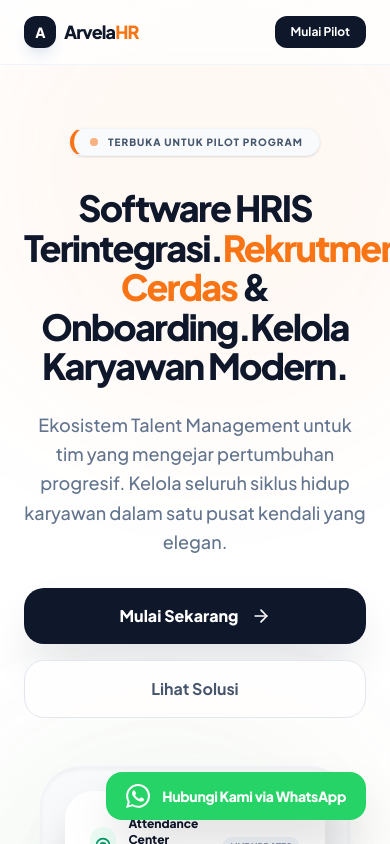
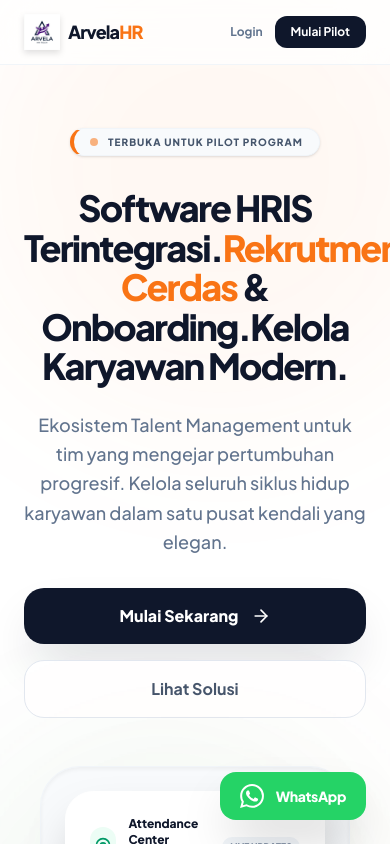
Before and after one commit to RayyanFv/arvela, a Next.js app: page / in a window 390 px wide. Shown: the top 844 px of the page. Built offline with nearby package versions, Linux system fonts and the light colour scheme.

Commit message:
enhance footer

```diff
--- a/src/app/page.jsx
+++ b/src/app/page.jsx
@@ -110,9 +110,7 @@
         <nav className="fixed top-0 left-0 right-0 z-50 bg-white/70 backdrop-blur-xl border-b border-slate-100">
             <div className="max-w-7xl mx-auto px-6 h-16 md:h-20 flex items-center justify-between">
                 <div className="flex items-center gap-2 md:gap-3">
-                    <div className="w-8 h-8 md:w-9 md:h-9 bg-slate-900 rounded-xl flex items-center justify-center shadow-lg shadow-slate-200">
-                        <span className="text-white font-black text-sm md:text-base tracking-tighter italic">A</span>
-                    </div>
+                    <img src="/arvela-logo.png" alt="Arvela HR Logo" className="w-9 h-9 md:w-11 md:h-11 object-contain drop-shadow-md" />
                     <span className="text-slate-900 font-black text-lg md:text-xl tracking-tighter">Arvela<span className="text-primary">HR</span></span>
                 </div>
                 <div className="hidden md:flex items-center gap-10 text-[13px] font-bold text-slate-500">
@@ -121,7 +119,7 @@
                     <a href="#harga" className="hover:text-primary transition-colors">Harga</a>
                 </div>
                 <div className="flex items-center gap-3 md:gap-4">
-                    <Link href="/login" className="text-xs md:text-sm font-bold text-slate-500 hover:text-slate-900 transition-colors hidden sm:block">
+                    <Link href="/login" className="text-xs md:text-sm font-bold text-slate-500 hover:text-slate-900 transition-colors">
                         Login
                     </Link>
                     <a href="#pilot" className="bg-slate-900 hover:bg-slate-800 text-white font-bold text-xs md:text-sm px-4 md:px-6 py-2 md:py-3 rounded-xl md:rounded-2xl transition-all hover:shadow-xl hover:-translate-y-0.5 active:translate-y-0">
@@ -498,9 +496,7 @@
                 <div className="max-w-7xl mx-auto grid grid-cols-1 md:grid-cols-2 lg:grid-cols-4 gap-12 md:gap-20">
                     <div className="lg:col-span-2">
                         <div className="flex items-center gap-3 mb-6">
-                            <div className="w-9 h-9 bg-slate-900 rounded-xl flex items-center justify-center">
-                                <span className="text-white font-black text-base italic">A</span>
-                            </div>
+                            <img src="/arvela-logo.png" alt="Arvela HR Logo" className="w-10 h-10 object-contain grayscale opacity-80 hover:grayscale-0 hover:opacity-100 transition-all" />
                             <span className="text-slate-900 font-black text-xl tracking-tighter">Arvela<span className="text-primary">HR</span></span>
                         </div>
                         <p className="text-slate-500 font-bold text-sm max-w-sm mb-6 leading-relaxed">Platform Talent Management untuk Tim HR Modern yang ingin bergerak cepat dan berbasis data.</p>
@@ -512,9 +508,18 @@
                     <div>
                         <p className="text-slate-900 font-black text-[11px] mb-6 uppercase tracking-[0.2em]">Ikuti Kami</p>
                         <div className="flex gap-4">
-                            <a href="https://facebook.com/arvelahr" className="w-10 h-10 bg-slate-50 rounded-xl flex items-center justify-center text-slate-400 hover:text-primary hover:bg-white hover:shadow-lg transition-all border border-slate-100 italic font-black text-xs">Fb</a>
-                            <a href="https://linkedin.com/company/arvela" className="w-10 h-10 bg-slate-50 rounded-xl flex items-center justify-center text-slate-400 hover:text-primary hover:bg-white hover:shadow-lg transition-all border border-slate-100 italic font-black text-xs">In</a>
-                            <a href="https://instagram.com/arvela" className="w-10 h-10 bg-slate-50 rounded-xl flex items-center justify-center text-slate-400 hover:text-primary hover:bg-white hover:shadow-lg transition-all border border-slate-100 italic font-black text-xs">Ig</a>
+                            <a href="https://instagram.com/aicareer.id" target="_blank" rel="noopener noreferrer" className="w-10 h-10 bg-slate-50 rounded-xl flex items-center justify-center hover:bg-white hover:shadow-lg transition-all border border-slate-100 group" title="Instagram">
+                                <img src="https://cdn.simpleicons.org/instagram/94a3b8" alt="Instagram" className="w-5 h-5 group-hover:hidden" />
+                                <img src="https://cdn.simpleicons.org/instagram/E4405F" alt="Instagram" className="w-5 h-5 hidden group-hover:block" />
+                            </a>
+                            <a href="https://tiktok.com/@aicareer.id" target="_blank" rel="noopener noreferrer" className="w-10 h-10 bg-slate-50 rounded-xl flex items-center justify-center hover:bg-white hover:shadow-lg transition-all border border-slate-100 group" title="TikTok">
+                                <img src="https://cdn.simpleicons.org/tiktok/94a3b8" alt="TikTok" className="w-5 h-5 group-hover:hidden" />
+                                <img src="https://cdn.simpleicons.org/tiktok/000000" alt="TikTok" className="w-5 h-5 hidden group-hover:block" />
+                            </a>
+                            <a href="https://wa.me/6285727627146" target="_blank" rel="noopener noreferrer" className="w-10 h-10 bg-slate-50 rounded-xl flex items-center justify-center hover:bg-white hover:shadow-lg transition-all border border-slate-100 group" title="WhatsApp">
+                                <img src="https://cdn.simpleicons.org/whatsapp/94a3b8" alt="WhatsApp" className="w-5 h-5 group-hover:hidden" />
+                                <img src="https://cdn.simpleicons.org/whatsapp/25D366" alt="WhatsApp" className="w-5 h-5 hidden group-hover:block" />
+                            </a>
                         </div>
                         <div className="mt-8">
                             <p className="text-slate-900 font-black text-[11px] mb-4 uppercase tracking-[0.2em]">Kontak</p>
@@ -544,7 +549,10 @@
                     <svg className="w-6 h-6 fill-white" viewBox="0 0 24 24">
                         <path d="M17.472 14.382c-.297-.149-1.758-.867-2.03-.967-.273-.099-.471-.148-.67.15-.197.297-.767.966-.94 1.164-.173.199-.347.223-.644.075-.297-.15-1.255-.463-2.39-1.475-.883-.788-1.48-1.761-1.653-2.059-.173-.297-.018-.458.13-.606.134-.133.298-.347.446-.52.149-.174.198-.298.298-.497.099-.198.05-.371-.025-.52-.075-.149-.669-1.612-.916-2.207-.242-.579-.487-.5-.669-.51-.173-.008-.371-.01-.57-.01-.198 0-.52.074-.792.372-.272.297-1.04 1.016-1.04 2.479 0 1.462 1.065 2.875 1.213 3.074.149.198 2.096 3.2 5.077 4.487.709.306 1.262.489 1.694.625.712.227 1.36.195 1.871.118.571-.085 1.758-.719 2.006-1.413.248-.694.248-1.289.173-1.413-.074-.124-.272-.198-.57-.347m-5.421 7.403h-.004a9.87 9.87 0 01-5.031-1.378l-.361-.214-3.741.982.998-3.648-.235-.374a9.86 9.86 0 01-1.51-5.26c.001-5.45 4.436-9.884 9.888-9.884 2.64 0 5.122 1.03 6.988 2.898a9.825 9.825 0 012.893 6.994c-.003 5.45-4.437 9.884-9.885 9.884m8.413-18.297A11.815 11.815 0 0012.05 0C5.495 0 .16 5.335.157 11.892c0 2.096.547 4.142 1.588 5.945L.057 24l6.305-1.654a11.882 11.882 0 005.683 1.448h.005c6.554 0 11.89-5.335 11.893-11.893a11.821 11.821 0 00-3.48-8.413Z" />
                     </svg>
-                    <span className="font-black text-sm whitespace-nowrap tracking-tight">Hubungi Kami via WhatsApp</span>
+                    <span className="font-black text-sm whitespace-nowrap tracking-tight">
+                        <span className="md:hidden">WhatsApp</span>
+                        <span className="hidden md:inline">Hubungi Kami via WhatsApp</span>
+                    </span>
                 </a>
             </footer>
         </div>
```
Also changed, not shown: public/arvela-logo.png (added).
